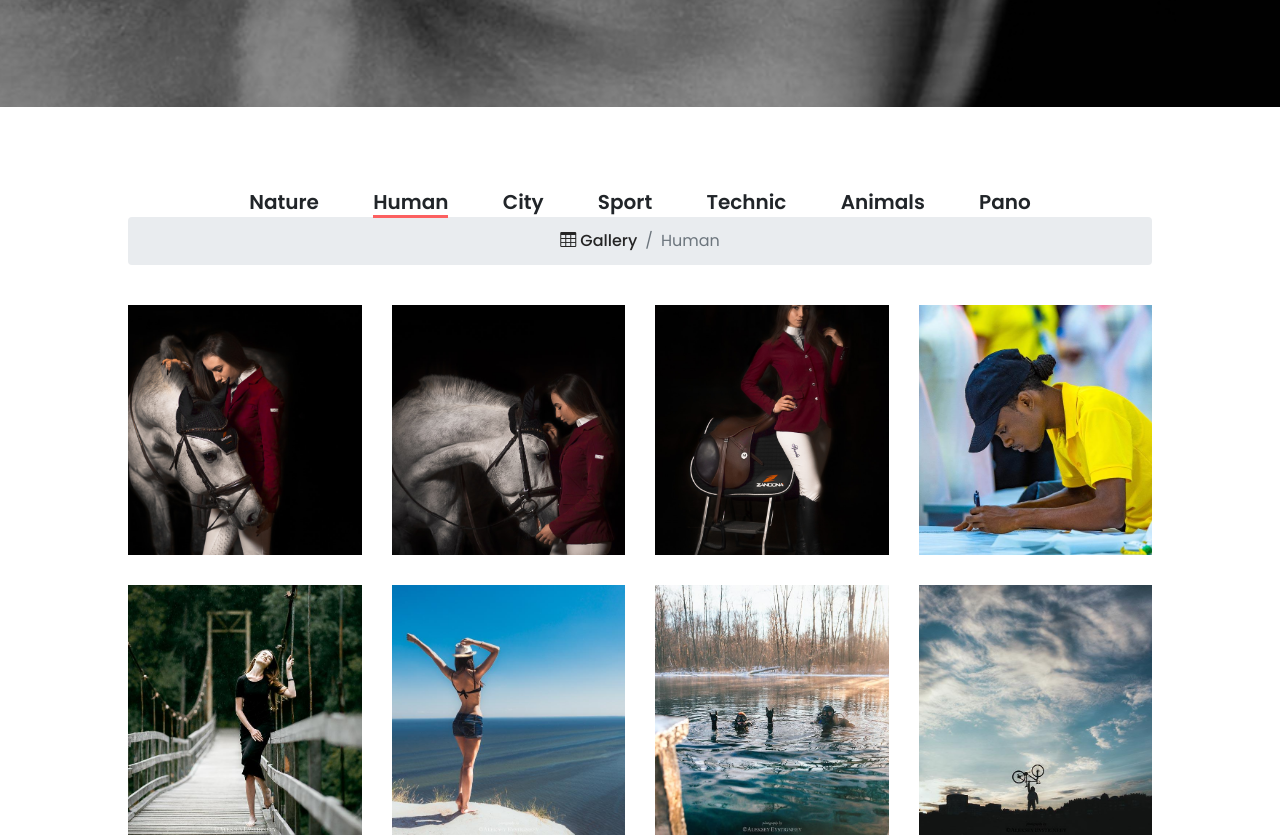
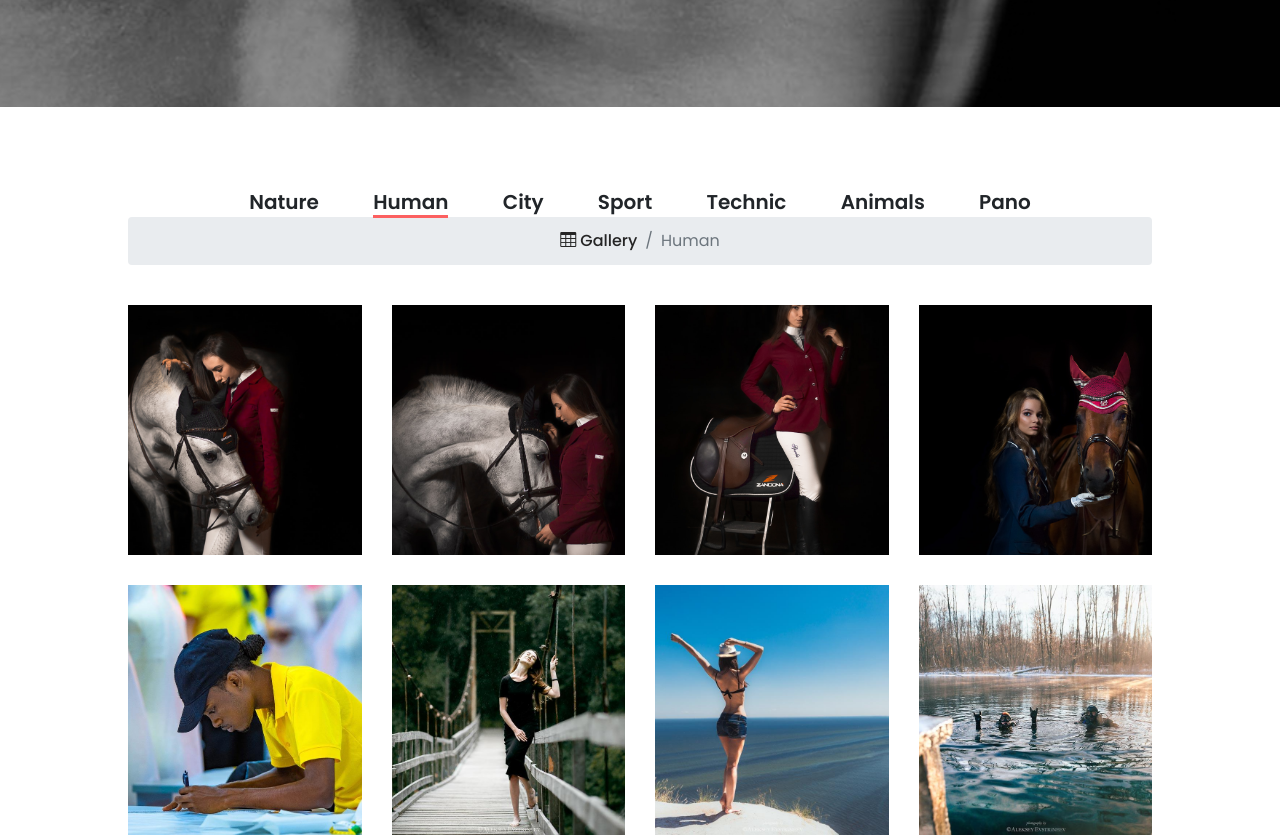
Before and after one commit to aevstigneev/aevstigneev.github.io, a website: page human.html in a window 1280 px wide. Shown: the part 263-1100 px from the top of the page. Drawn offline with Linux system fonts and the light colour scheme.

Commit message:
init3.7 commit

```diff
--- a/human.html
+++ b/human.html
@@ -156,6 +156,18 @@
                         <img src="img/bg-img/Human/397.jpg" alt="">
                         <div class="hover-content">
                             <a href="img/bg-img/Human/397.jpg" class="portfolio-img">+</a>
+
+                        </div>
+                    </div>
+                </div>
+
+                <!-- Single Gallery Item -->
+
+                <div class="col-12 col-sm-6 col-lg-3 single_gallery_item human mb-30 fadeInUp" data-wow-delay="300ms">
+                    <div class="single-portfolio-content">
+                        <img src="img/bg-img/Human/398.jpg" alt="">
+                        <div class="hover-content">
+                            <a href="img/bg-img/Human/398.jpg" class="portfolio-img">+</a>
 
                         </div>
                     </div>
```
Also changed, not shown: img/bg-img/Human/398.jpg (added).
